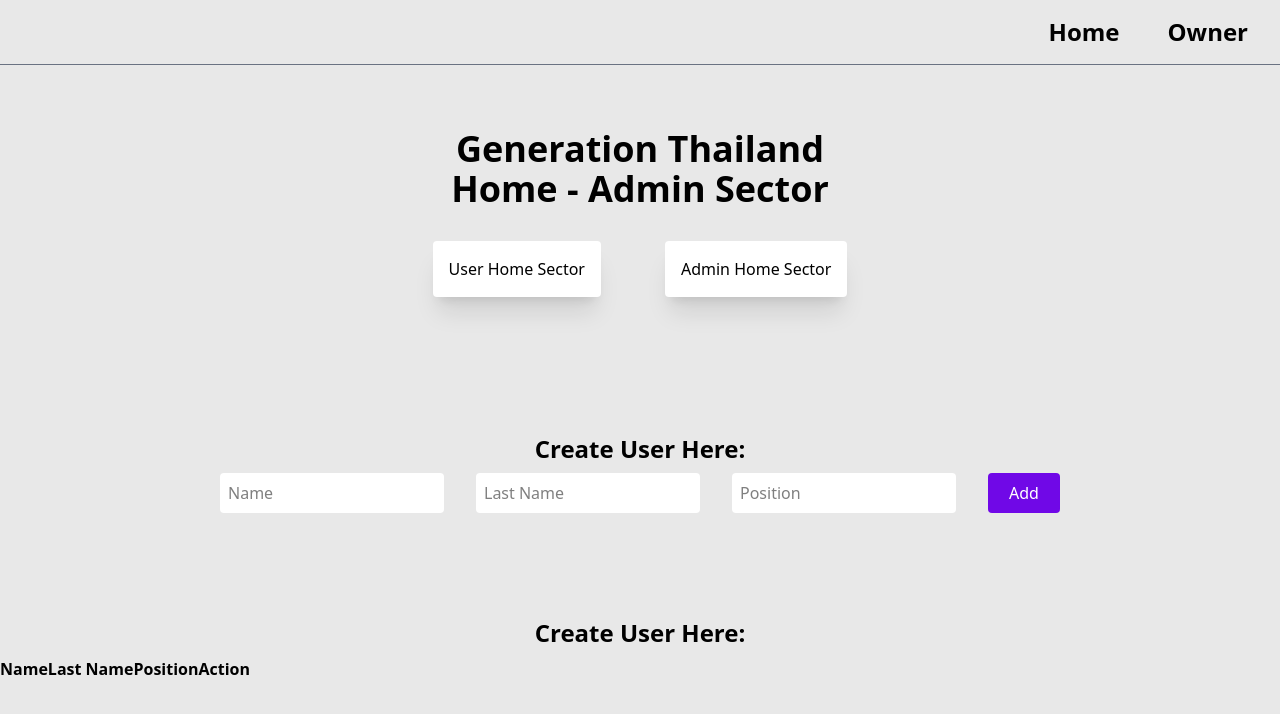
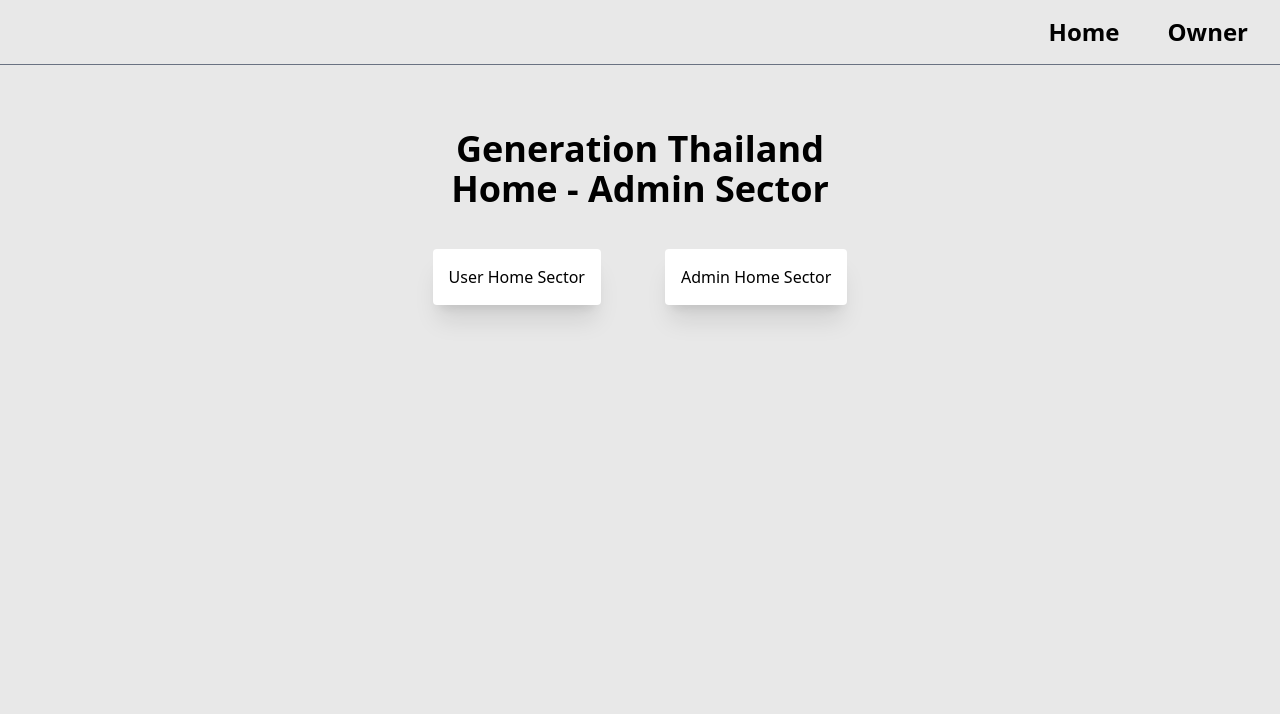
Before and after one commit to orayachan/17-oraya-react, a React (Vite) app: page /admin in a window 1280 px wide. Shown: the top 714 px of the page. Built offline with nearby package versions, Linux system fonts and the light colour scheme.

Commit message:
feat: save progress

```diff
--- a/src/App.jsx
+++ b/src/App.jsx
@@ -4,6 +4,7 @@ import Home from "./pages/Home";
 import Admin from "./pages/Admin";
 import Owner from "./pages/Owner";
 import User from "./pages/User";
+import AdminSystem from "./components/AdminSystem";
 
 const router = createBrowserRouter([
   {
--- /dev/null
+++ b/src/components/AdminSystem.jsx
@@ -0,0 +1,159 @@
+import React, { useState } from 'react';
+// import axios from "axios";
+
+const AdminSystem = () => {
+  const [showTable, setShowTable] = useState(false);
+  const [showAdminForm, setShowAdminForm] = useState(false);
+  const [employees, setEmployees] = useState([
+    { name: "test-A", lastName: "test-A", position: "test-A" },
+    { name: "test-B", lastName: "test-B", position: "test-B" },
+    { name: "test-C", lastName: "test-C", position: "test-C" },
+  ]);
+
+  const [formData, setFormData] = useState({
+    name: "",
+    lastName: "",
+    position: ""
+  });
+
+  const handleHomeClick = () => {
+    setShowTable(!showTable);
+    setShowAdminForm(false);
+  };
+
+  const handleAdminClick = () => {
+    setShowAdminForm(!showAdminForm);
+    setShowTable(false);
+  };
+
+  const handleInputChange = (e) => {
+    const { name, value } = e.target;
+    setFormData({
+      ...formData,
+      [name]: value
+    });
+  };
+
+  const handleSubmit = (e) => {
+    e.preventDefault();
+    if (formData.name && formData.lastName && formData.position) {
+      setEmployees([...employees, { ...formData }]);
+      setFormData({ name: "", lastName: "", position: "" });
+      setShowTable(true);
+    }
+  };
+
+  const handleDelete = (index) => {
+    const updatedEmployees = [...employees];
+    updatedEmployees.splice(index, 1);
+    setEmployees(updatedEmployees);
+  };
+
+  return (
+    <div className="p-6">
+      <div className="py-4">
+        <button
+          onClick={handleHomeClick}
+          className="bg-white mx-8 p-4 rounded shadow-xl"
+        >
+          User Home Sector
+        </button>
+        <button
+          onClick={handleAdminClick}
+          className="bg-white mx-8 p-4 rounded shadow-xl"
+        >
+          Admin Home Sector
+        </button>
+      </div>
+
+      {showAdminForm && (
+        <div className="bg-white px-8 py-4 m-4 border border-gray-200">
+        <p className="flex justify-start text-2xl font-bold py-2">Create User Here</p>
+        <form onSubmit={handleSubmit}>
+            <div className="grid grid-cols-1 md:grid-cols-3 gap-4">
+              <div>
+                <input
+                  type="text"
+                  name="name"
+                  placeholder="Name"
+                  value={formData.name}
+                  onChange={handleInputChange}
+                  className="w-full px-3 py-2 border border-gray-300 rounded-md focus:outline-none focus:ring-2 focus:ring-blue-500"
+                  required
+                />
+              </div>
+              <div>
+                <input
+                  type="text"
+                  name="lastName"
+                  placeholder="Last Name"
+                  value={formData.lastName}
+                  onChange={handleInputChange}
+                  className="w-full px-3 py-2 border border-gray-300 rounded-md focus:outline-none focus:ring-2 focus:ring-blue-500"
+                  required
+                />
+              </div>
+              <div>
+                <input
+                  type="text"
+                  name="position"
+                  placeholder="Position"
+                  value={formData.position}
+                  onChange={handleInputChange}
+                  className="w-full px-3 py-2 border border-gray-300 rounded-md focus:outline-none focus:ring-2 focus:ring-blue-500"
+                  required
+                />
+              </div>
+            </div>
+            <div className="mt-4">
+              <button
+                type="submit"
+                className="bg-violet-300 hover:bg-violet-400 text-white p-2 m-2 rounded w-18"
+                >
+                Submit
+              </button>
+            </div>
+        </form>
+        </div>
+      )}
+
+      {(showTable || (showAdminForm && employees.length > 0)) && (
+        <div className="mt-8">
+          <div className=" flex justify-center rounded">
+            <table className="bg-white border border-gray-100">
+              <thead className="bg-white">
+                <tr>
+                  <th className="text-center py-2 px-4 border-b border-stone-200 bg-stone-300">Name</th>
+                  <th className="text-center py-2 px-4 border-b border-stone-200 bg-stone-300">Last Name</th>
+                  <th className="text-center py-2 px-4 border-b border-stone-200 bg-stone-300">Position</th>
+                  {showAdminForm && <th className="text-center py-2 px-4 border-b border-stone-200 bg-stone-300">Action</th>}
+                </tr>
+              </thead>
+              <tbody>
+                {employees.map((person, index) => (
+                  <tr key={index} className={index % 2 === 0 ? "bg-gray-50" : "bg-white"}>
+                    <td className="py-2 px-4 border-b border-gray-50">{person.name}</td>
+                    <td className="py-2 px-4 border-b border-gray-50">{person.lastName}</td>
+                    <td className="py-2 px-4 border-b border-gray-50">{person.position}</td>
+                    {showAdminForm && (
+                      <td className="py-2 px-4 border-b border-gray-50">
+                        <button
+                          onClick={() => handleDelete(index)}
+                          className="bg-red-300 hover:bg-red-400 text-white text-sm py-1 px-2 rounded transition-colors duration-300"
+                        >
+                          Delete
+                        </button>
+                      </td>
+                    )}
+                  </tr>
+                ))}
+              </tbody>
+            </table>
+          </div>
+        </div>
+      )}
+    </div>
+  );
+};
+
+export default AdminSystem;
--- a/src/pages/Admin.jsx
+++ b/src/pages/Admin.jsx
@@ -1,4 +1,5 @@
 import { Link } from "react-router";
+import AdminSystem from "../components/AdminSystem";
 // import React, { useEffect, useState } from "react";
 // import axios from "axios";
 
@@ -7,44 +8,7 @@ const Admin = () => {
     <div className="w-screen bg-[#e8e8e8] text-center mt-16">
       <p className="text-4xl font-bold">Generation Thailand</p>
       <p className="text-4xl font-bold">Home - Admin Sector</p>
-      <section className="py-8">
-        <button className="bg-white mx-8 p-4 rounded shadow-xl">
-            <Link to="/user">User Home Sector</Link>
-        </button>
-        <button className="bg-white mx-8 p-4 rounded shadow-xl">
-            <Link to="/admin">Admin Home Sector</Link>
-        </button>
-      </section>
-      <section className="py-8">
-        <p className="text-2xl font-bold py-2 mt-16">Create User Here:</p>
-        <form className="m-auto">
-            <input type="text" id="name" name="name" placeholder="Name" className="bg-white rounded p-2 mx-4 w-56"></input>
-            <input type="text" id="lastname" name="lastname" placeholder="Last Name" className="bg-white rounded p-2 mx-4 w-56"></input>
-            <input type="text" id="position" name="position" placeholder="Position" className="bg-white rounded p-2 mx-4 w-56"></input>
-            <button type="submit" className="bg-violet-700 text-white p-2 mx-4 rounded w-18">Add</button>
-        </form>
-      </section>
-      <section>
-        <p className="text-2xl font-bold py-2 mt-16">Create User Here:</p>
-        <table>
-            <thead>
-                <tr>
-                    <th>Name</th>
-                    <th>Last Name</th>
-                    <th>Position</th>
-                    <th>Action</th>
-                </tr>
-            </thead>
-            <tbody>
-                <tr>
-                    {/* <td>{person.name}</td> */}
-                    {/* <td>{person.lastName}</td> */}
-                    {/* <td>{person.position}</td> */}
-                    {/* <td>{person.deleteButton}</td> */}
-                </tr>
-            </tbody>
-        </table>
-      </section>
+      <AdminSystem />
     </div>
   );
 };
--- a/src/pages/Home.jsx
+++ b/src/pages/Home.jsx
@@ -1,20 +1,14 @@
 import React from "react";
 import { Link, Outlet } from "react-router-dom";
+import AdminSystem from "../components/AdminSystem";
 
 const Home = () => {
   return (
     <div className="h-screen bg-[#e8e8e8] text-center mt-16">
       <p className="text-4xl font-bold">Generation Thailand</p>
       <p className="text-4xl font-bold">React - Assesment</p>
-      <section className="py-8">
-        <button className="bg-white mx-8 p-4 rounded shadow-xl">
-            <Link to="/user">User Home Section</Link>
-        </button>
-        <button className="bg-white mx-8 p-4 rounded shadow-xl">
-            <Link to="/admin">Admin Home Section</Link>
-        </button>
-      </section>
       <Outlet />
+      <AdminSystem />
     </div>
   );
 };
--- a/src/pages/Owner.jsx
+++ b/src/pages/Owner.jsx
@@ -5,8 +5,8 @@ const Owner = () => {
   return (
     <div className="text-center">
       <h1 className="text-3xl font-bold p-4 mt-8">Oraya-GenMateD-17</h1>
-      <img src="https://encrypted-tbn0.gstatic.com/images?q=tbn:ANd9GcQLkVsUtSQTXdqL8LC0QFBX9E8RdA64cI6__Q&s" className="m-auto rounded-xl shadow"/>
-      <img src={Image} className="w-36 mx-auto my-4 bg-red-50 hover:bg-amber-50 p-4 rounded-2xl border border-white border-4" />
+      {/* <img src="https://encrypted-tbn0.gstatic.com/images?q=tbn:ANd9GcQLkVsUtSQTXdqL8LC0QFBX9E8RdA64cI6__Q&s" className="m-auto rounded-xl shadow"/> */}
+      <img src={Image} className="w-36 mx-auto my-4 bg-red-50 hover:bg-amber-50 p-4 rounded-2xl border-4 border-white" />
       <p className="text-lg p-4">Hello! Nice to meet you.</p>
     </div>
   );
--- a/src/pages/User.jsx
+++ b/src/pages/User.jsx
@@ -3,38 +3,10 @@ import { Link } from "react-router";
 
 const User = () => {
   return (
-    <div className="h-screen bg-[#e8e8e8] text-center mt-16">
+    <div className="w-screen bg-[#e8e8e8] text-center mt-16">
       <p className="text-4xl font-bold">Generation Thailand</p>
-      <p className="text-4xl font-bold">Home - User Sector</p>
-      <section className="py-8">
-        <button className="bg-white mx-8 p-4 rounded shadow-xl">
-            <Link to="/user">User Home Sector</Link>
-        </button>
-        <button className="bg-white mx-8 p-4 rounded shadow-xl">
-            <Link to="/admin">Admin Home Sector</Link>
-        </button>
-      </section>
-      <section>
-        <p className="text-2xl font-bold py-2 mt-16">Create User Here:</p>
-        <table>
-            <thead>
-                <tr>
-                    <th>Name</th>
-                    <th>Last Name</th>
-                    <th>Position</th>
-                    <th>Action</th>
-                </tr>
-            </thead>
-            <tbody>
-                <tr>
-                    {/* <td>{person.name}</td> */}
-                    {/* <td>{person.lastName}</td> */}
-                    {/* <td>{person.position}</td> */}
-                    {/* <td>{person.deleteButton}</td> */}
-                </tr>
-            </tbody>
-        </table>
-      </section>
+      <p className="text-4xl font-bold">Home - Admin Sector</p>
+      <AdminSystem />
     </div>
   );
 };
```
